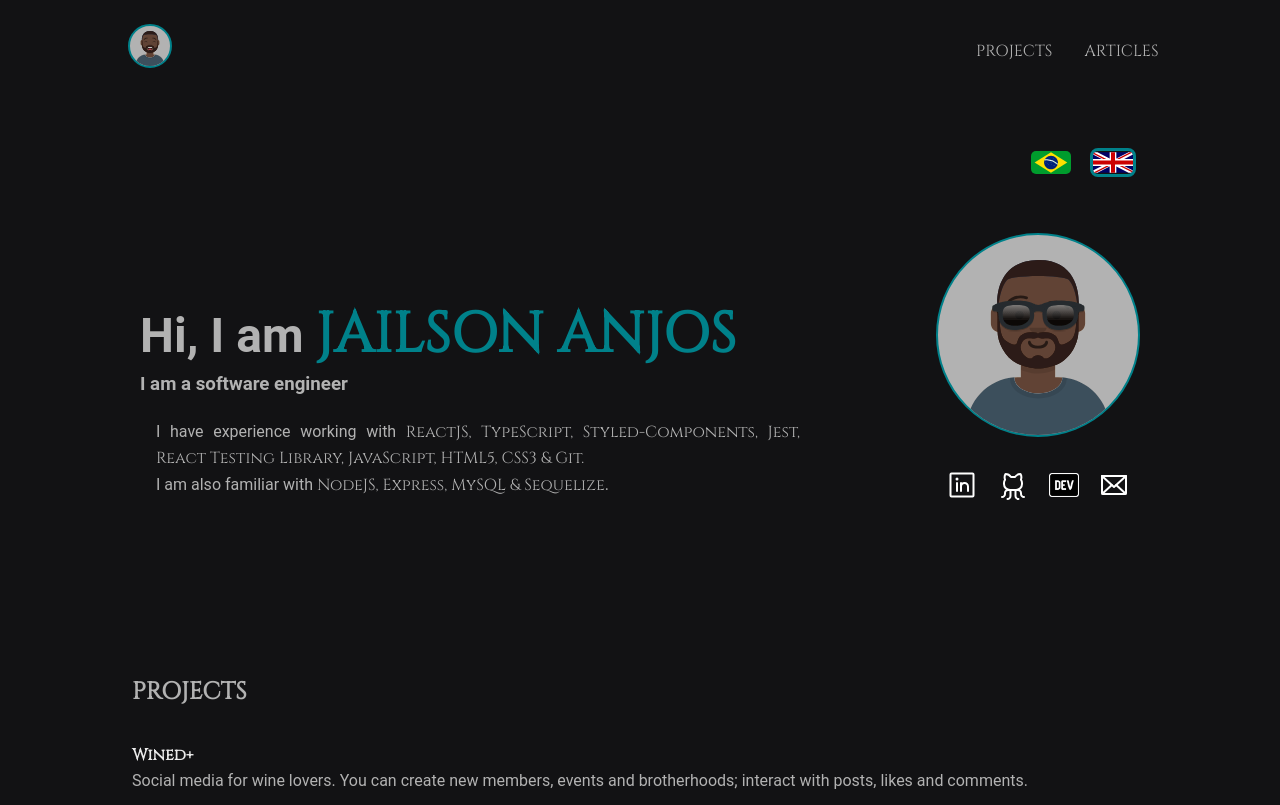
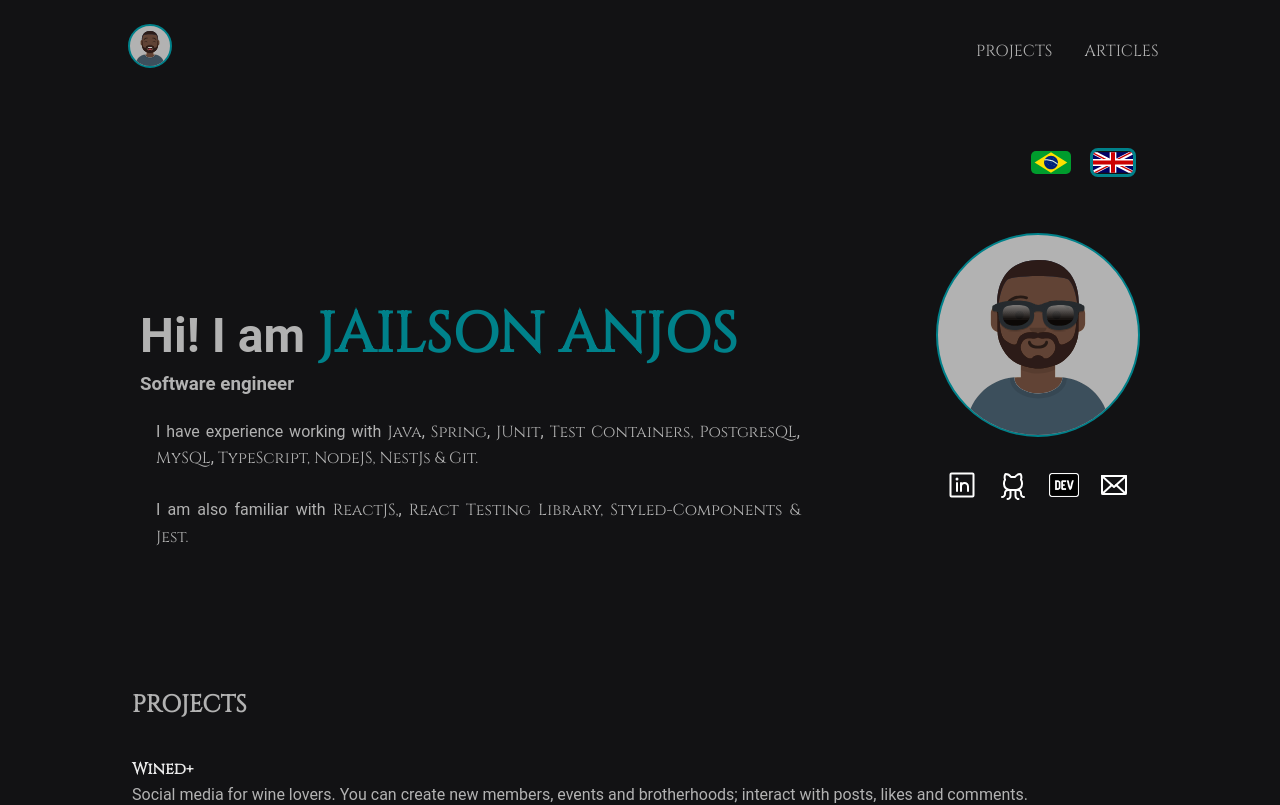
Before and after one commit to jairocket/jailsonanjos, a React (Vite) app: page / in a window 1280 px wide. Shown: the top 805 px of the page. Built offline with nearby package versions, Linux system fonts and the light colour scheme.

Commit message:
feat(): Update skills

```diff
--- a/src/components/Skills/index.tsx
+++ b/src/components/Skills/index.tsx
@@ -7,11 +7,11 @@ export function Skills() {
   return (
     <SkillsContainer>
       <p>
-        {t('skills.frontend')}<span>ReactJS,</span> <span>TypeScript,</span>{' '}
-        <span>Styled-Components,</span> <span> Jest,</span> <span>React Testing Library,</span> <span> JavaScript, </span> {' '}
-        <span>HTML5,</span> <span>CSS3 &</span><span> Git.</span> <br/>
-        {t('skills.studying')} <span>NodeJS,</span> <span>Express,</span>{' '}
-        <span>MySQL & </span><span>Sequelize</span>.
+        {t('skills.frontend')}<span>Java</span>, <span>Spring</span>, <span>JUnit</span>, <span>Test Containers, </span>
+         <span>PostgresQL</span>, <span>MySQL</span>, <span>TypeScript, </span> <span>NodeJS, </span> <span>NestJs &</span>
+          <span> Git.</span> <br/><br />
+        {t('skills.studying')} <span>ReactJS,</span>, <span>React Testing Library,</span> <span>Styled-Components &</span>
+        <span> Jest.</span>
       </p>
     </SkillsContainer>
   )
--- a/src/i18n/locales/en-us.ts
+++ b/src/i18n/locales/en-us.ts
@@ -5,9 +5,9 @@ export default {
             articles: "ARTICLES"
         },
         heading: {
-            title: "Hi, I am ",
+            title: "Hi! I am ",
             name: "JAILSON ANJOS",
-            occupation: "I am a software engineer"
+            occupation: "Software engineer"
         },
         skills: {
             frontend:"I have experience working with ",
--- a/src/i18n/locales/pt-br.ts
+++ b/src/i18n/locales/pt-br.ts
@@ -5,9 +5,9 @@ export default {
             articles: "ARTIGOS"
         },
         heading: {
-            title: "Oi, eu sou ",
+            title: "Oi! eu sou ",
             name: "JAILSON ANJOS",
-            occupation: "Sou um software engineer"
+            occupation: "Software engineer"
         },
         skills: {
             frontend:"Tenho experiência com ",
```
